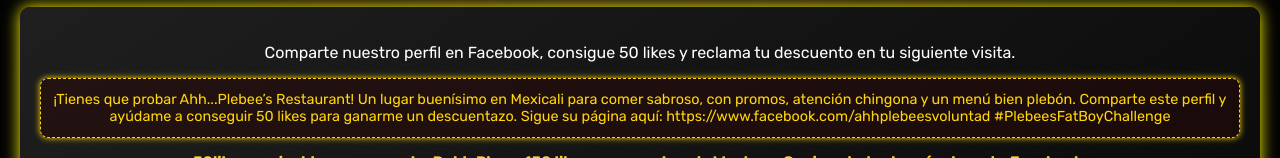
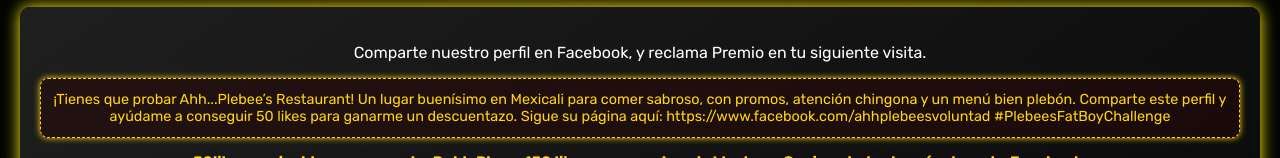
Before and after one commit to LACMMXLI/ahhplebees, a plain HTML site: page index.html in a window 1280 px wide. Shown: the part 221-379 px from the top of the page. Drawn offline with Linux system fonts and the light colour scheme.

Commit message:
Update index.html

```diff
--- a/index.html
+++ b/index.html
@@ -136,7 +136,7 @@
   <img src="logo.png" alt="Logo Ahh Plebee's" class="logo">
   <h1>¡Comparte y gana <span class="highlight">Producto Gratis</span> en Ahh...Plebee's !!!</h1>
   <div class="card">
-    <p>Comparte nuestro perfil en Facebook, consigue 50 likes y reclama tu descuento en tu siguiente visita.</p>
+    <p>Comparte nuestro perfil en Facebook, y reclama Premio en tu siguiente visita.</p>
     <div class="copy-box">
       ¡Tienes que probar Ahh...Plebee’s Restaurant! Un lugar buenísimo en Mexicali para comer sabroso, con promos, atención chingona y un menú bien plebón. Comparte este perfil y ayúdame a conseguir 50 likes para ganarme un descuentazo.
       Sigue su página aquí: https://www.facebook.com/ahhplebeesvoluntad
```
